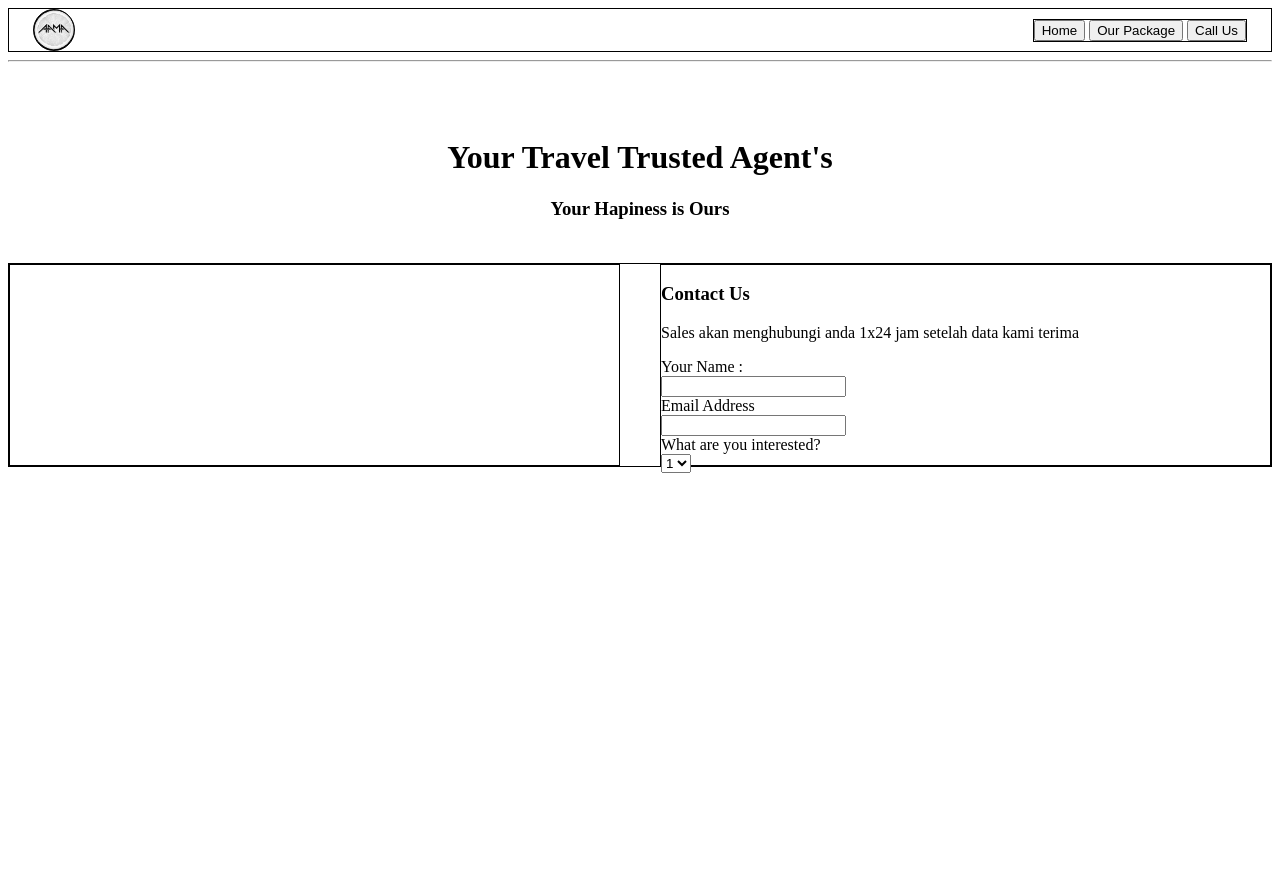
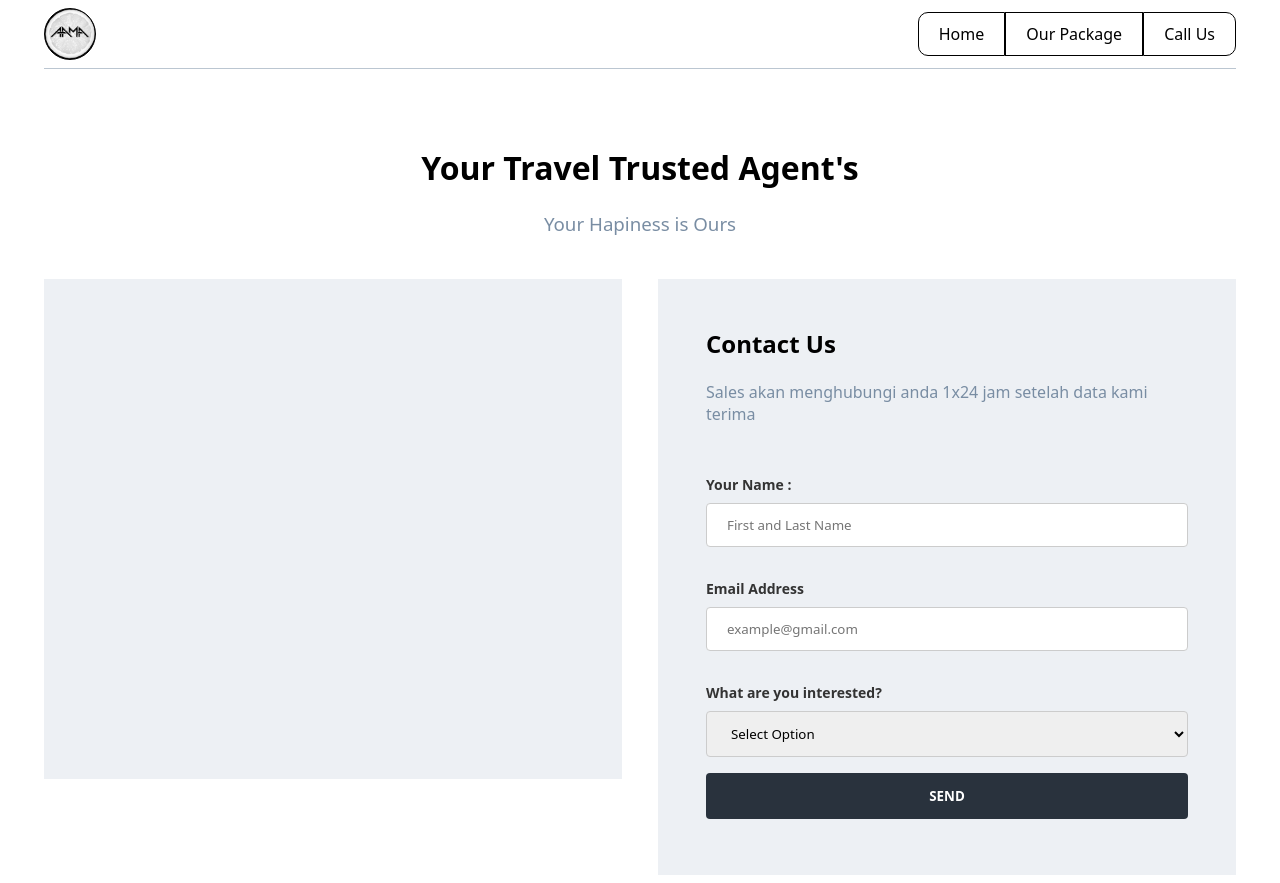
Before and after one commit to revou-fundamental-course/18-mar-24-aldynaditya, a plain HTML site: page index.html in a window 1280 px wide. Before the commit the page ends 800 px from the top, so only its background shows below. Drawn offline with Linux system fonts and the light colour scheme.

Commit message:
Second commit

```diff
--- a/css/style.css
+++ b/css/style.css
@@ -1,19 +1,55 @@
+
 .header-container{
-    border: 1px solid;
     display: flex;
     align-items: center;
     justify-content: space-between;
-    padding-left: 24px;
-    padding-right: 24px;
+    padding-left: 36px;
+    padding-right: 36px;
+}
+
+hr {
+    border: none;
+    height: 1px;
+    margin-left: 36px;
+    margin-right: 36px;
+    background-color: #798DA3;
+    opacity: 0.5;
 }
 
 .nav-container {
+    display: flex;
+}
+
+.nav-button {
     border: 1px solid;
+    padding: 10px 20px;
+    margin: 0;
+    background-color: #ffffff;
+    color: rgb(0, 0, 0);
+    text-decoration: none;
+    font-family: system-ui, -apple-system, BlinkMacSystemFont, 'Segoe UI', Roboto, Oxygen, Ubuntu, Cantarell, 'Open Sans', 'Helvetica Neue', sans-serif;
+}
+
+.nav-button-left {
+    border-radius: 10px 0 0 10px;
+
+}
+
+.nav-button-right {
+    border-radius: 0 10px 10px 0;
+}
+
+.nav-button-middle {
+    border-radius: 0;
+}
+
+.nav-button:hover {
+    background-color: #c1c1c1;
 }
 
 .logo-icon {
-    width: 40px;
-    height: 40px;
+    width: 50px;
+    height: 50px;
     border: 1px solid;
     border-radius: 50%;
     background-image: url('../assets/logo.png');
@@ -25,23 +61,78 @@
     text-align: center;
     padding-top: 48px;
     padding-bottom: 24px;
+    font-style: normal;
+    font-family: system-ui, -apple-system, BlinkMacSystemFont, 'Segoe UI', Roboto, Oxygen, Ubuntu, Cantarell, 'Open Sans', 'Helvetica Neue', sans-serif;
+}
+
+.notbold {
+    font-weight: normal;
+    color: #798DA3;
 }
 
 .main-content-container {
-    border: 1px solid;
     display: flex;
 }
 
 .autoslide-container {
-    border: 1px solid;
-    height: 200px;
+    background-color:#EDF0F4;
+    height: 500px;
     width: 100%;
-    margin-right: 20px;
+    margin-right: 18px;
+    margin-left: 36px;
+    font-style: normal;
+    font-family: system-ui, -apple-system, BlinkMacSystemFont, 'Segoe UI', Roboto, Oxygen, Ubuntu, Cantarell, 'Open Sans', 'Helvetica Neue', sans-serif;
 }
 
 .forminput-container {
-    border: 1px solid;
-    height: 200px;
+    background-color:#EDF0F4;
+    height: fit-content;
     width: 100%;
-    margin-left: 20px;
+    margin-left: 18px;
+    margin-right: 36px;
+    font-style: normal;
+    font-family: system-ui, -apple-system, BlinkMacSystemFont, 'Segoe UI', Roboto, Oxygen, Ubuntu, Cantarell, 'Open Sans', 'Helvetica Neue', sans-serif;
 }
+
+.titleform {
+    margin: 48px 48px 48px 48px;
+}
+
+.forminput {
+    margin: 48px 48px 48px 48px;
+  }
+
+label {
+    font-size: 14px;
+    font-family: system-ui, -apple-system, BlinkMacSystemFont, 'Segoe UI', Roboto, Oxygen, Ubuntu, Cantarell, 'Open Sans', 'Helvetica Neue', sans-serif;
+    font-weight: 600;
+    color: #333;
+  }
+
+.form-design {
+    width: 100%;
+    padding: 12px 20px;
+    margin: 8px 0;
+    display: inline-block;
+    border: 1px solid #ccc;
+    border-radius: 4px;
+    box-sizing: border-box;
+    font-family: system-ui, -apple-system, BlinkMacSystemFont, 'Segoe UI', Roboto, Oxygen, Ubuntu, Cantarell, 'Open Sans', 'Helvetica Neue', sans-serif;
+}
+
+.form-design-submit {
+    width: 100%;
+    background-color: #29323D;
+    color: white;
+    padding: 14px 20px;
+    margin: 8px 0;
+    border: none;
+    border-radius: 4px;
+    cursor: pointer;
+    font-weight: bold;
+    font-family: system-ui, -apple-system, BlinkMacSystemFont, 'Segoe UI', Roboto, Oxygen, Ubuntu, Cantarell, 'Open Sans', 'Helvetica Neue', sans-serif;
+}
+
+.form-control:focus {
+    border-color: #555;
+ }
--- a/index.html
+++ b/index.html
@@ -9,9 +9,9 @@
     <header class="header-container">
         <div class="logo-icon"></div>
         <div class="nav-container">
-            <button> Home</button>
-            <button> Our Package</button>
-            <button> Call Us</button>
+            <a href="#" class="nav-button nav-button-left">Home</a>
+            <a href="#" class="nav-button nav-button-middle">Our Package</a>
+            <a href="#" class="nav-button nav-button-right">Call Us</a>
         </div>
     </header>
     <hr />
@@ -19,7 +19,7 @@
     <main class="main-container">
         <header class="title-content">
             <h1>Your Travel Trusted Agent's</h1>
-            <h3>Your Hapiness is Ours</h3>
+            <h3><span class="notbold">Your Hapiness is Ours</span></h3>
         </header>
         <section class="main-content-container">
             <div class="autoslide-container">
@@ -27,20 +27,22 @@
             </div>
             <div class="forminput-container">
                 <header class="titleform">
-                    <h3>Contact Us</h3>
-                    <p> Sales akan menghubungi anda 1x24 jam setelah data kami terima</p>
+                    <h2>Contact Us</h2>
+                    <h4><span class="notbold">Sales akan menghubungi anda 1x24 jam setelah data kami terima</span></h4>
                 </header>
                 <section class="forminput">
                     <label for="">Your Name :</label><br>
-                    <input type="text"><br>
+                    <input type="text" id="name" name="name" class="form-design" placeholder="First and Last Name"><br><br>
                     <label for="">Email Address</label><br>
-                    <input type="text"><br>
+                    <input type="text" id="email" name="email" class="form-design" placeholder="example@gmail.com"><br><br>
                     <label for="">What are you interested?</label><br>
-                    <select name="" id="">
-                        <option value="">1</option>
-                        <option value="">2</option>
-                        <option value="">3</option>
-                      </select>
+                    <select class="form-design" name="" id="">
+                        <option value="" disabled selected hidden >Select Option</option>
+                        <option value="">Option 1</option>
+                        <option value="">Option 2</option>
+                        <option value="">Option 3</option>
+                    </select><br>
+                    <input type="submit" value="SEND" class="form-design-submit">
                 </section>
             </div>
         </section>
```
